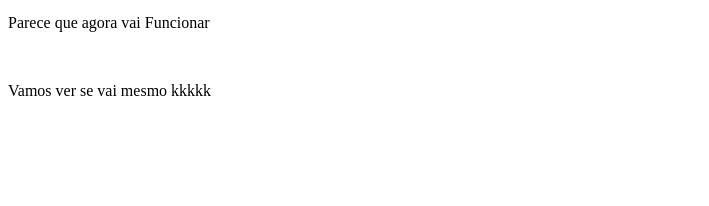
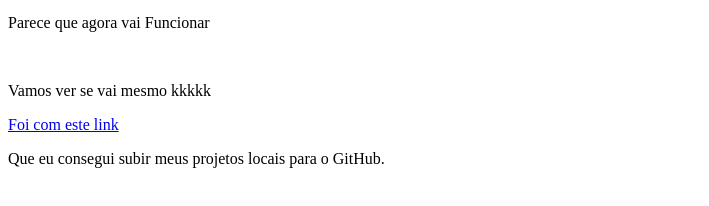
Before and after one commit to Kelvin-1204/projetos, a plain HTML site: page index.html in a window 1280 px wide. Shown: the part 100-306 px from the top of the page, without its empty margins (0-709 px from the left). Drawn offline with Linux system fonts and the light colour scheme.

Commit message:
atualizei

```diff
--- a/index.html
+++ b/index.html
@@ -12,5 +12,8 @@
     <p>Parece que agora vai Funcionar</p>
     <br>
     <p>Vamos ver se vai mesmo kkkkk</p>
+
+    <a href="https://youtu.be/i_23KUAEtUM">Foi com este link</a>
+    <p>Que eu consegui subir meus projetos locais para o GitHub.</p>
 </body>
 </html>
```
